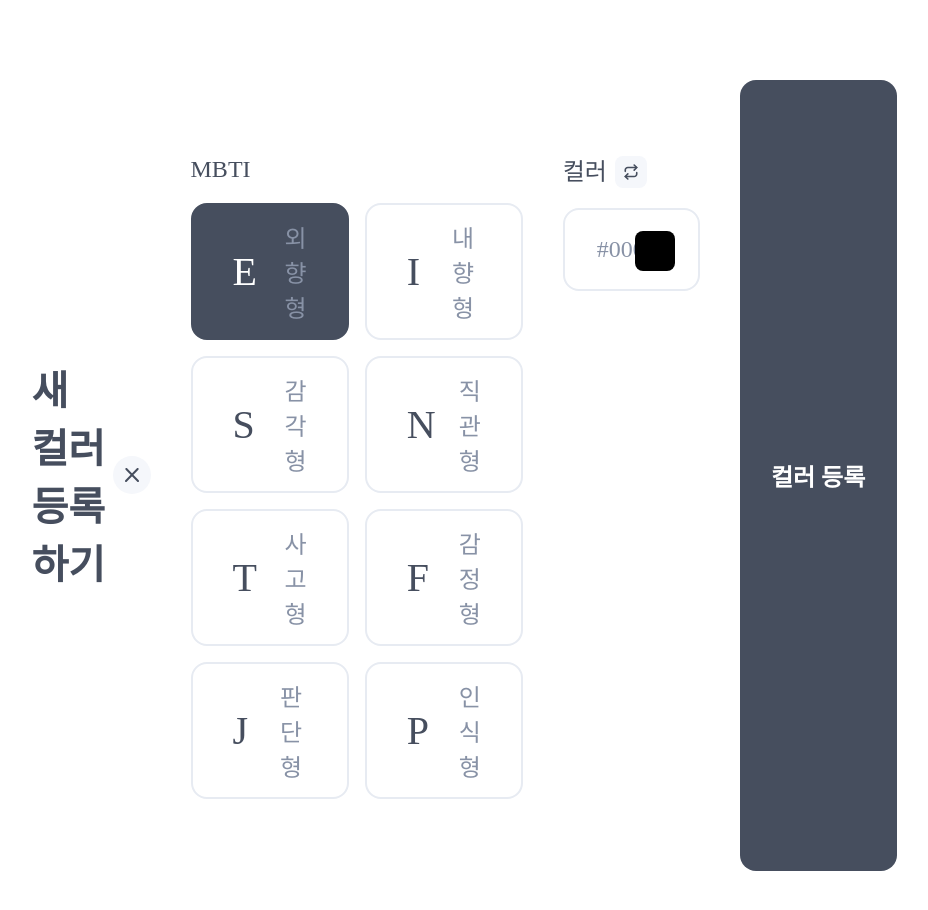
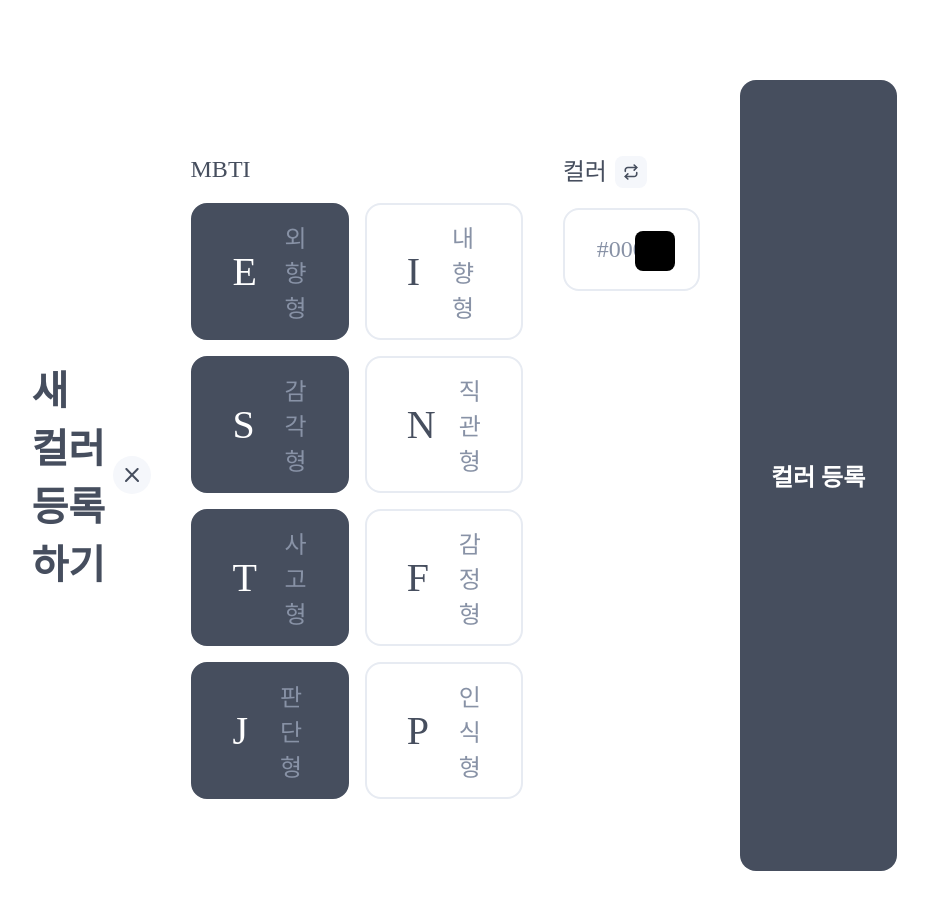
Before and after one commit to jsunbin/codeit, a React (Create React App) app in the folder React/mbti/: page /new in a window 1280 px wide. Shown: the top 910 px of the page, without its empty margins (176-1104 px from the left). Built offline with nearby package versions, Linux system fonts and the light colour scheme.

Commit message:
[React] MBTI - MBTI 선택 기능 구현

```diff
--- a/React/mbti/src/components/MbtiSelect.jsx
+++ b/React/mbti/src/components/MbtiSelect.jsx
@@ -3,52 +3,69 @@
 import styles from "./MbtiSelect.module.css";
 import NewSection from "./NewSection";
 
-export default function MbtiSelect() {
+const optionGroups = [
+  [
+    { value: "E", label: "외향형" },
+    { value: "I", label: "내향형" },
+  ],
+  [
+    { value: "S", label: "감각형" },
+    { value: "N", label: "직관형" },
+  ],
+  [
+    { value: "T", label: "사고형" },
+    { value: "F", label: "감정형" },
+  ],
+  [
+    { value: "J", label: "판단형" },
+    { value: "P", label: "인식형" },
+  ],
+];
+
+function MBTIOptionCard({ selected, label, value, onClick }) {
+  const cardClassName = selected ? classNames(styles["mbti-option-card"], styles.selected) : styles["mbti-option-card"];
+
+  return (
+    <div className={cardClassName} onClick={onClick}>
+      <strong>{value}</strong>
+      {label}
+    </div>
+  );
+}
+
+function MBTIOption({ options, value, onChange }) {
+  return (
+    <div className={styles["mbti-option"]}>
+      {options.map((option) => (
+        <MBTIOptionCard
+          key={option.value}
+          selected={option.value === value}
+          label={option.label}
+          value={option.value}
+          onClick={() => onChange(option.value)}
+        />
+      ))}
+    </div>
+  );
+}
+
+export default function MbtiSelect({ value = "ESTJ", onChange }) {
+  const handleChangeAt = (val, position) => {
+    const nextValue = value.slice(0, position) + val + value.slice(position + 1);
+    onChange(nextValue);
+  };
+
   return (
     <NewSection>
       <h2 className={styles["mbti-section-title"]}>MBTI</h2>
-      <div>
-        <div className={styles["mbti-option"]}>
-          <div className={classNames(styles["mbti-option-card"], styles.selected)}>
-            <strong>E</strong>
-            외향형
-          </div>
-          <div className={styles["mbti-option-card"]}>
-            <strong>I</strong>
-            내향형
-          </div>
-        </div>
-        <div className={styles["mbti-option"]}>
-          <div className={styles["mbti-option-card"]}>
-            <strong>S</strong>
-            감각형
-          </div>
-          <div className={styles["mbti-option-card"]}>
-            <strong>N</strong>
-            직관형
-          </div>
-        </div>
-        <div className={styles["mbti-option"]}>
-          <div className={styles["mbti-option-card"]}>
-            <strong>T</strong>
-            사고형
-          </div>
-          <div className={styles["mbti-option-card"]}>
-            <strong>F</strong>
-            감정형
-          </div>
-        </div>
-        <div className={styles["mbti-option"]}>
-          <div className={styles["mbti-option-card"]}>
-            <strong>J</strong>
-            판단형
-          </div>
-          <div className={styles["mbti-option-card"]}>
-            <strong>P</strong>
-            인식형
-          </div>
-        </div>
-      </div>
+      {optionGroups.map((options, index) => (
+        <MBTIOption
+          key={`${options[0].value}-${options[1].value}`}
+          value={value[index]}
+          options={options}
+          onChange={(val) => handleChangeAt(val, index)}
+        />
+      ))}
     </NewSection>
   );
 }
--- a/React/mbti/src/pages/NewPage.jsx
+++ b/React/mbti/src/pages/NewPage.jsx
@@ -1,23 +1,40 @@
-import React from "react";
+import React, { useState } from "react";
+import { useNavigate } from "react-router-dom";
 import ColorInput from "../components/ColorInput";
 import Container from "../components/Container";
 import MbtiSelect from "../components/MbtiSelect";
 import styles from "./NewPage.module.css";
 
 export default function NewPage() {
+  const navigate = useNavigate();
+  const [formValue, setFormValue] = useState({
+    mbti: "ESTJ",
+    colorCode: "#000000",
+  });
+
+  const handleChange = (name, value) => {
+    setFormValue((prev) => ({ ...prev, [name]: value }));
+  };
+
   return (
     <>
       <Container className="new">
         <header className={styles["new-header"]}>
           <h1 className={styles["add-new-color-title"]}>새 컬러 등록하기</h1>
-          <button type="button" className={styles["close-btn"]}>
+          <button
+            type="button"
+            className={styles["close-btn"]}
+            onClick={() => {
+              navigate("/");
+            }}
+          >
             <svg xmlns="http://www.w3.org/2000/svg" width="14" height="14" viewBox="0 0 14 14" fill="none">
               <path d="M1.35792 1L13 13M12.6421 1L1 13" stroke="#464E5E" strokeWidth="2" strokeLinecap="round" />
             </svg>
           </button>
         </header>
 
-        <MbtiSelect />
+        <MbtiSelect value={formValue.mbti} onChange={(newMbti) => handleChange("mbti", newMbti)} />
         <ColorInput />
 
         <button type="submit" className={styles["color-submit-btn"]}>
```
